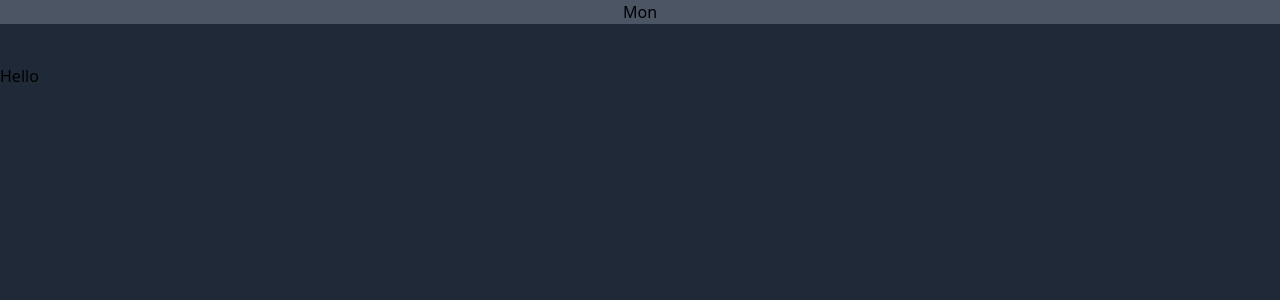
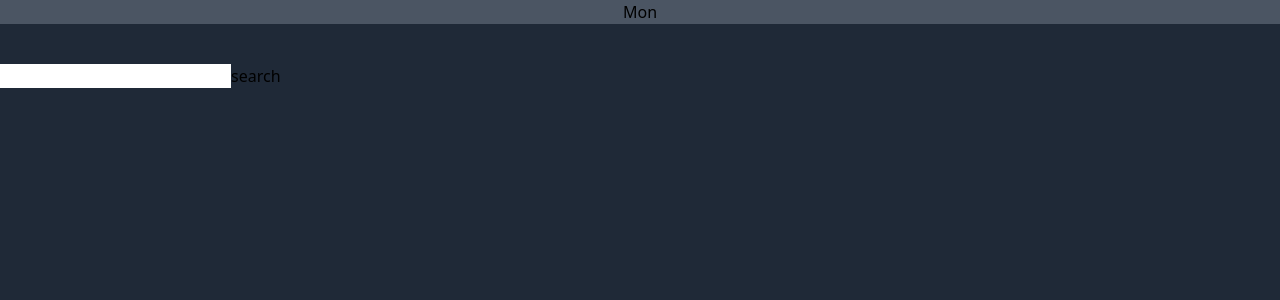
Before and after one commit to Masq48/pokedex-thing, a Next.js app: page /mon in a window 1280 px wide. Shown: the top 300 px of the page. Built offline with nearby package versions, Linux system fonts and the light colour scheme.

Commit message:
General Improvments

```diff
--- a/comps/ACard.tsx
+++ b/comps/ACard.tsx
@@ -1,12 +1,17 @@
 import { NextFunctionComponent } from "next"
 
-const ACard: NextFunctionComponent = ( {name, abilities} ) => {
+const ACard: NextFunctionComponent = ({ abilities }) => {
+
+  const cap = (str: string) => {
+    return str.charAt(0).toUpperCase() + str.slice(1);
+  }
+
   return (
     <div className="w-1/4 bg-gray-700 rounded-lg m-1 p-4">
-      <h1 className="text-4xl text-center">{name}</h1>
+      <h1 className="text-4xl text-center">Abilities</h1>
       <ul>
         {abilities.map(ability =>
-          (<li>Hello: {ability.is_hidden ?  <abbr title="Hidden">{ability.ability.name}</abbr> :ability.ability.name}</li>)
+          (<li>Hello: {ability.is_hidden ?  <abbr title="Hidden">{cap(ability.ability.name)}</abbr> : cap(ability.ability.name)}</li>)
         )}
       </ul>
     </div>
--- a/pages/index.tsx
+++ b/pages/index.tsx
@@ -12,12 +12,7 @@ const Home: NextPage = ({ data }) => {
   return (
     <div>
       <h1 className="text-center text-3xl font-bold">Welcome to the Bulbapedia clone</h1>
-      <input type="search" onChange={(e) => setVal(e.target.value)}/>
-        <Link href={`./mon/${val}`}>
-        <a>
-          <input type="button" value="search" />
-        </a>
-        </Link>
+
     </div>
   )
 }
--- a/pages/mon/[name].tsx
+++ b/pages/mon/[name].tsx
@@ -3,9 +3,14 @@ import { NextPage, GetStaticPaths, GetStaticProps } from 'next'
 import ACard from "../../comps/ACard"
 
 const Page: NextPage = ({ mon }) => {
+
+  const cap = (str: string) => {
+    return str.charAt(0).toUpperCase() + str.slice(1);
+  }
+
    return (
      <div>
-      <h1 className="text-4xl text-center font-bold text-purple-400">{mon.name}</h1>
+      <h1 className="text-4xl text-center font-bold text-purple-400">{cap(mon.name)}</h1>
       <div>
         <ACard name="Abilities" abilities={mon.abilities} />
       </div>
--- a/pages/mon/index.tsx
+++ b/pages/mon/index.tsx
@@ -1,8 +1,20 @@
 import type { NextPage } from "next"
+import { useState } from "react"
+import Link from "next/link"
 
 const Hello: NextPage = () => {
+
+  const [val, setVal] = useState('')
+
   return (
-    <h1> Hello </h1>
+    <div>
+      <input type="search" onChange={(e) => setVal(e.target.value)}/>
+      <Link href={`./mon/${val.toLowerCase()}`}>
+        <a>
+          <input type="button" value="search" />
+        </a>
+      </Link>
+    </div>
   )
 }
 
```
